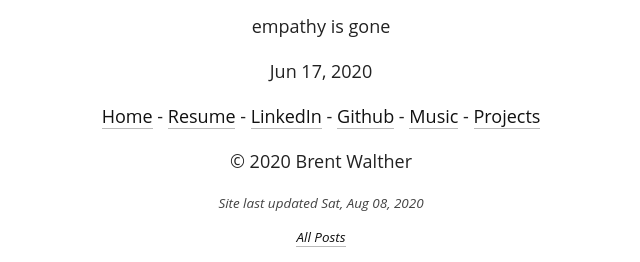
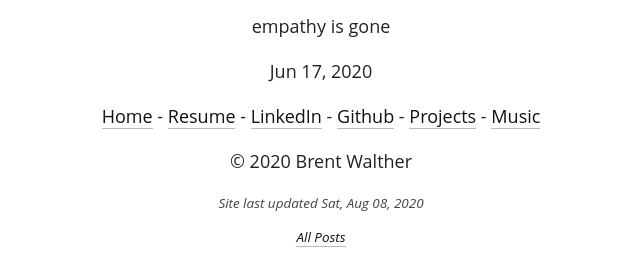
Before and after one commit to brentwalther/brentwalther.github.io, a Jekyll site: the page built from _posts/2020-06-17-lack-of-empathy-poem.md, in a window 1280 px wide. Shown: the part 759-1021 px from the top of the page, without its empty margins (319-959 px from the left). Built offline with Jekyll 4.4.1, drawn with Linux system fonts in a browser that asks for light colours.

```diff
--- a/_includes/footer.html
+++ b/_includes/footer.html
@@ -2,7 +2,8 @@
   <a href="/">Home</a> - <a href="/files/resume.html">Resume</a> -
   <a href="https://www.linkedin.com/in/brentwalther">LinkedIn</a> -
   <a href="http://www.github.com/brentwalther">Github</a> -
-  <a href="/music.html">Music</a> - <a href="/projects.html">Projects</a>
+  <a href="/projects.html">Projects</a> -
+  <a href="/music.html">Music</a>
 </p>
 <p class="text-center">&#0169; {{ "now" | date: "%Y" }} Brent Walther</p>
 <p class="text-center muted">
```
